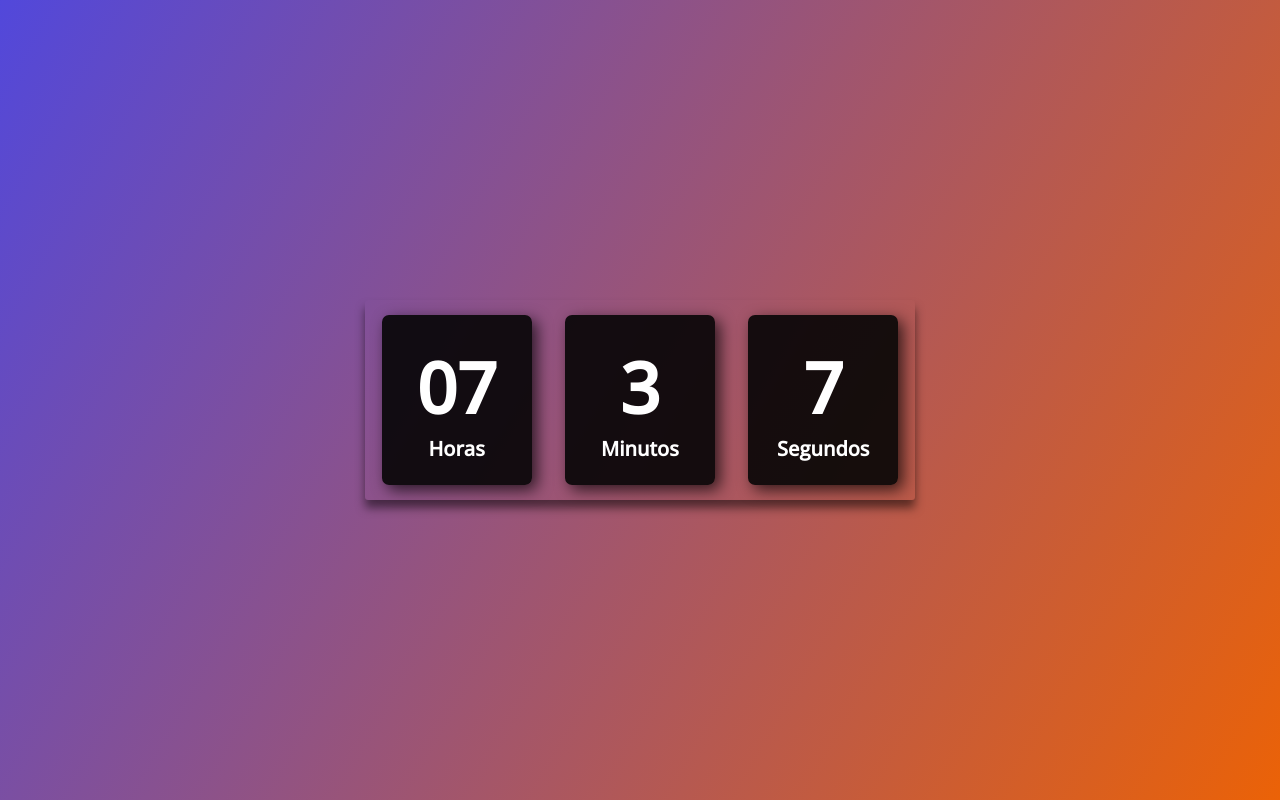
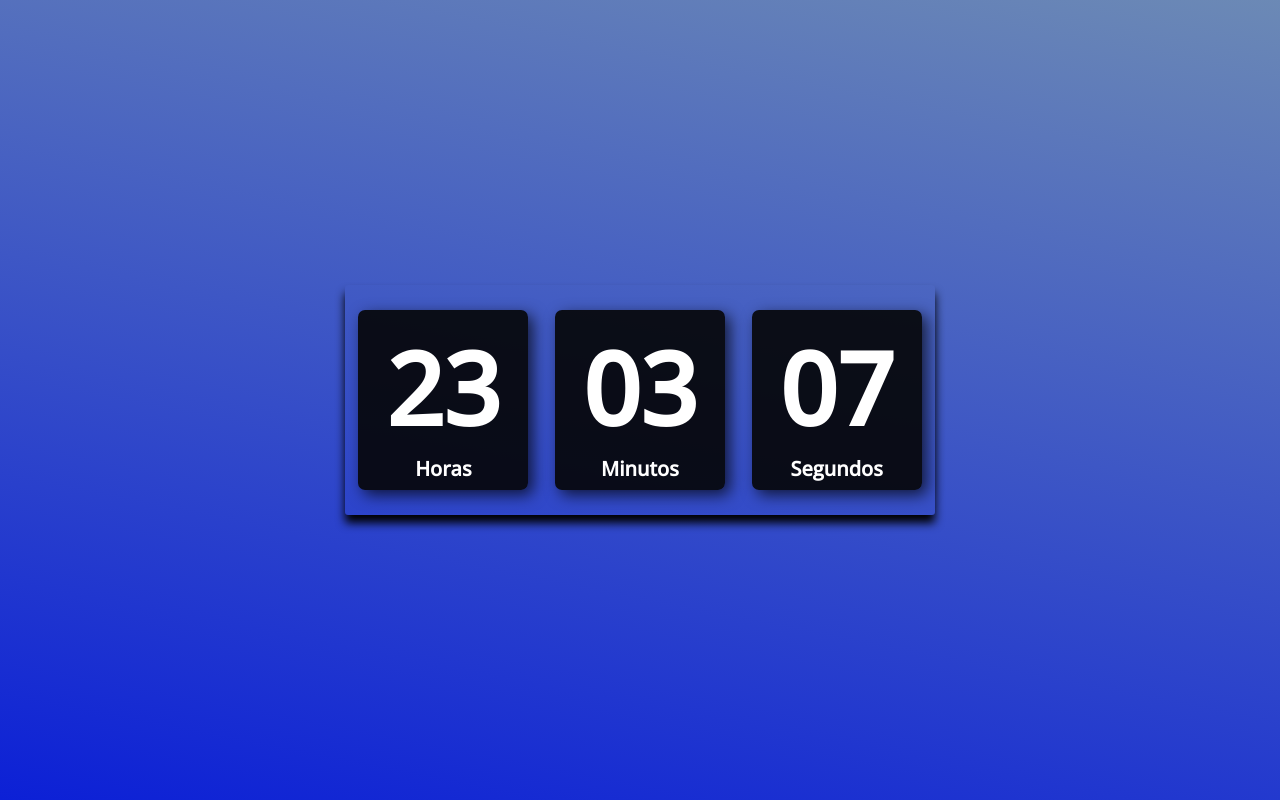
Before and after one commit to SergioZanucci/Relogio-Digital, a plain HTML site: page index.html in a window 1280 px wide. Drawn offline with nearby package versions, Linux system fonts and the light colour scheme.

Commit message:
Arrumando bug da hora e add cores.

```diff
--- a/assets/css/style.css
+++ b/assets/css/style.css
@@ -8,7 +8,8 @@
 
 body {
     align-items: center;
-    background: linear-gradient(120deg, hsl(244, 67%, 57%), #eb6207);
+    background: rgb(227,227,227);
+    background: linear-gradient(191deg, rgba(11, 60, 133, 0.603) 0%, rgb(12, 32, 214) 100%);
     display: flex;
     justify-content: center;
     height: 100vh;
@@ -18,11 +19,11 @@ body {
     align-items: center;
     background: transparent;
     border-radius: 3px;
-    box-shadow: 0px 8px 10px rgba(0, 0, 0, .5);
+    box-shadow: 0px 8px 10px rgba(0, 0, 0, 5);
     display: flex;
     justify-content: space-around;
-    height: 200px;
-    width: 550px;
+    height: 230px;
+    width: 590px;
 }
 
 .relogio div {
@@ -34,12 +35,12 @@ body {
     display: flex;
     flex-direction: column;
     justify-content: center;
-    height: 170px;
-    width: 150px;
+    height: 180px;
+    width: 170px;
 }
 .relogio span {
     font-weight: bolder;
-    font-size: 70px;
+    font-size: 100px;
 }
 
 .relogio span.tempo {
--- a/assets/js/script.js
+++ b/assets/js/script.js
@@ -10,9 +10,9 @@ const relogio = setInterval(function time() {
 
     if (hr < 10) hr = '0' + hr;
 
-    if (min < 10) hr = '0' + min;
+    if (min < 10) min = '0' + min;
 
-    if (se < 10) hr = '0' + se;
+    if (se < 10) se = '0' + se;
 
     horas.textContent = hr;
     minutos.textContent = min;
```
